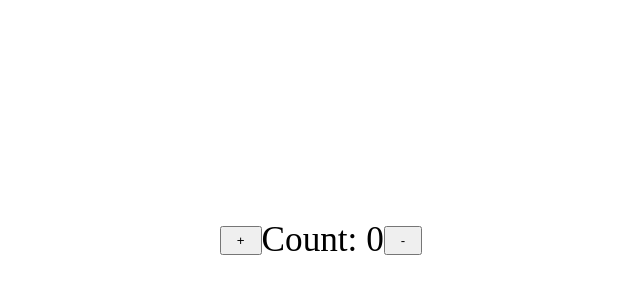
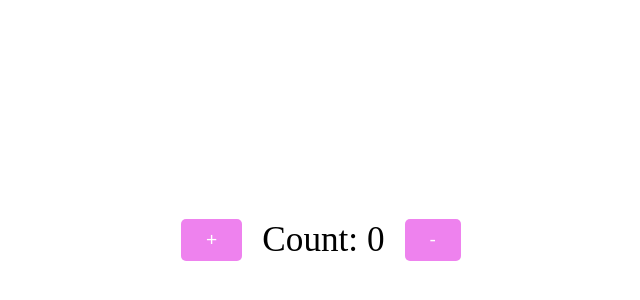
Before and after one commit to Rapunzal/my-app, a React (Vite) app: page / in a window 1280 px wide. Shown: the part 88-388 px from the top of the page, without its empty margins (319-959 px from the left). Built offline with nearby package versions, Linux system fonts and the light colour scheme.

Commit message:
button style added

```diff
--- a/src/index.css
+++ b/src/index.css
@@ -6,5 +6,12 @@
   font-size: 2.2rem;
 }
 .btn {
-  padding: 5px 15px;
+  padding: 10px 25px;
+  border: none;
+  background-color: violet;
+  border-radius: 5px;
+  margin-left: 20px;
+  margin-right: 20px;
+  color: white;
+  font-size: 1.2rem;
 }
```
